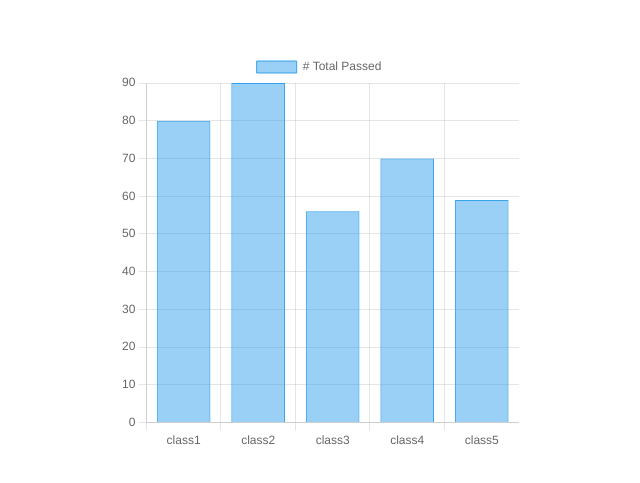
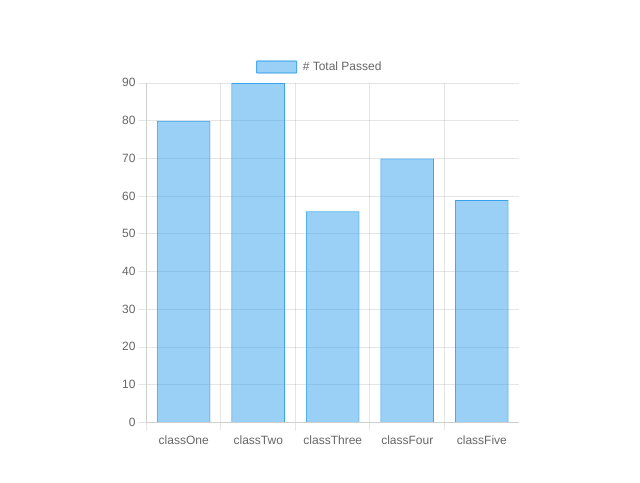
Before and after one commit to Ar-Anik/ChartJS, a plain HTML site: page barChart.html in a window 1280 px wide. Shown: the part 157-640 px from the top of the page, 321-961 px from the left. Drawn offline with nearby package versions, Linux system fonts and the light colour scheme.

Commit message:
18/10/2023

```diff
--- a/index.html
+++ b/barChart.html
@@ -24,20 +24,20 @@
       const ctx = document.getElementById("myChart");
 
       const classObject = {
-        class1: 80,
-        class2: 90,
-        class3: 56,
-        class4: 70,
-        class5: 59,
+        classOne: 80,
+        classTwo: 90,
+        classThree: 56,
+        classFour: 70,
+        classFive: 59,
       };
 
-      let lebel = Object.keys(classObject);
+      let label = Object.keys(classObject);
       let classValue = Object.values(classObject);
 
       new Chart(ctx, {
         type: "bar",
         data: {
-          labels: lebel,
+          labels: label,
           datasets: [
             {
               label: "# Total Passed",
```
Also changed, not shown: start.html (added, +19 -0 lines).
